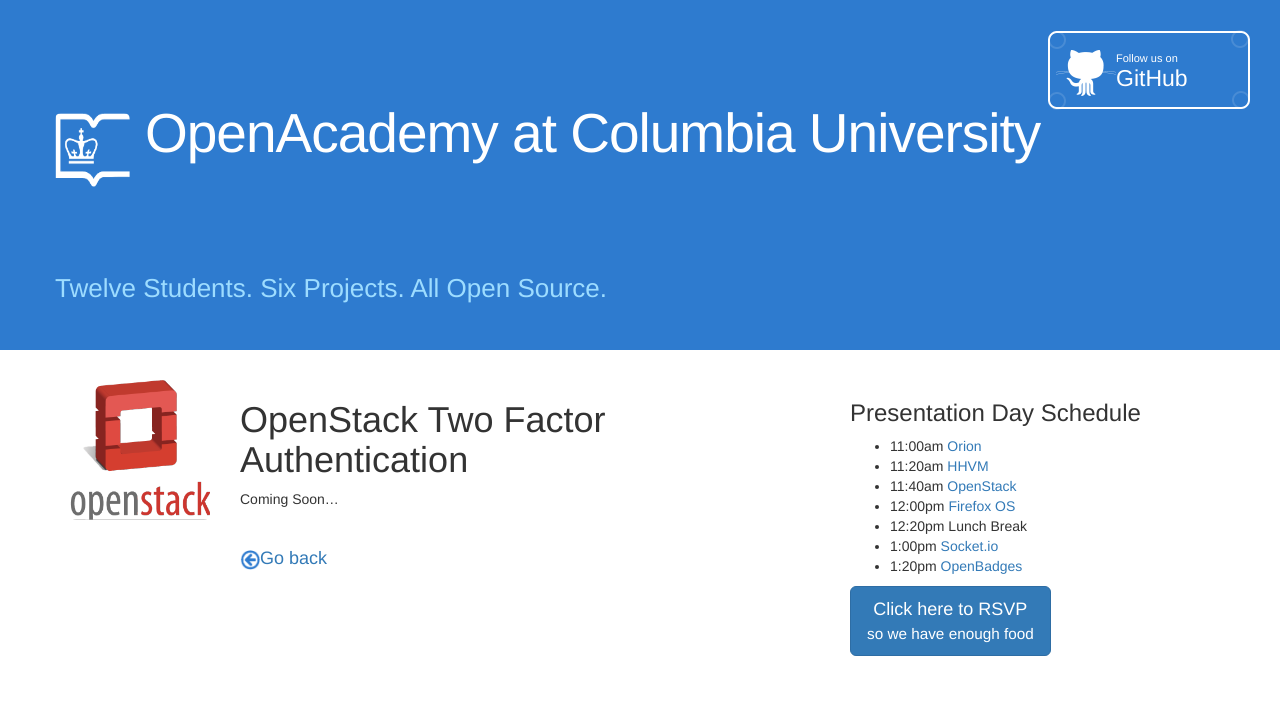
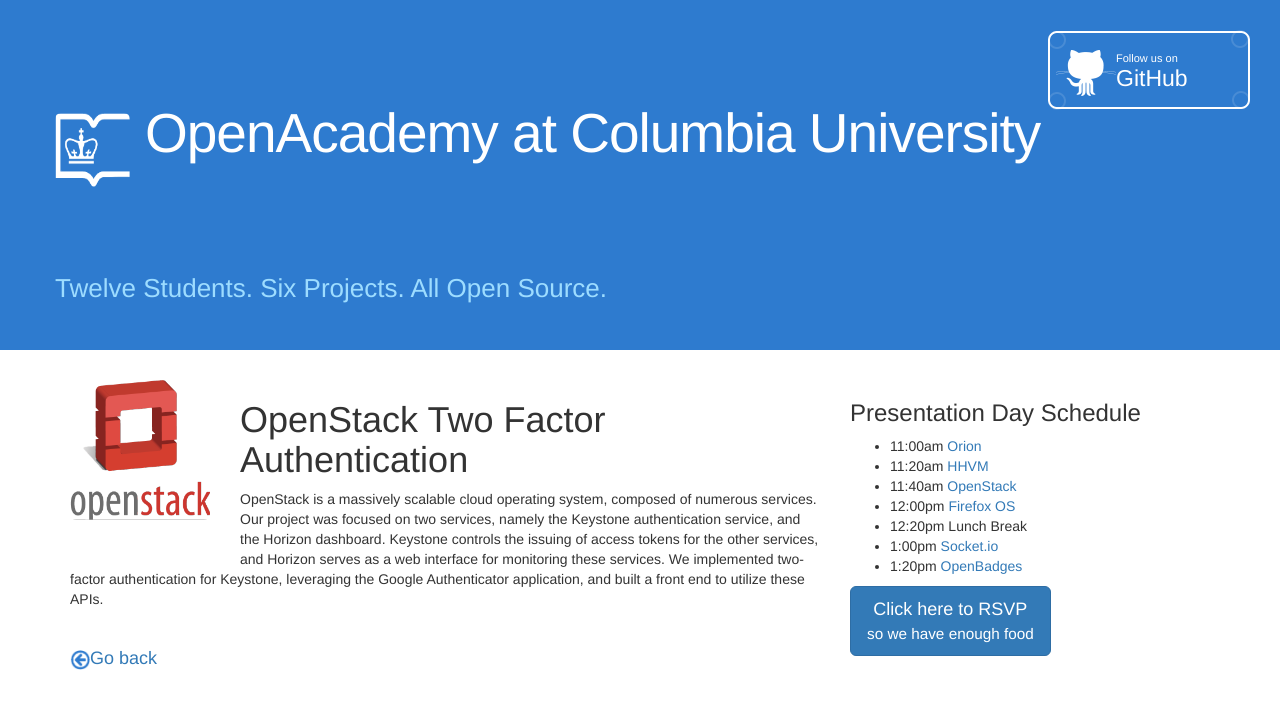
Before and after one commit to Columbia-OpenAcademy/Columbia-OpenAcademy.github.io, a Jekyll site: the page built from openstack.md, in a window 1280 px wide. Shown: the top 709 px of the page. Built offline with Jekyll 4.4.1, drawn with Linux system fonts in a browser that asks for light colours; nearby versions of some CDN libraries; Markdown is read by kramdown in place of the engine named in the settings.

Commit message:
Openstack description.

```diff
--- a/openstack.md
+++ b/openstack.md
@@ -5,4 +5,4 @@
 contributors: Tim Paine
 logo: images/openstack-logo.png
 ---
-Coming Soon...
+OpenStack is a massively scalable cloud operating system, composed of numerous services. Our project was focused on two services, namely the Keystone authentication service, and the Horizon dashboard. Keystone controls the issuing of access tokens for the other services, and Horizon serves as a web interface for monitoring these services. We implemented two-factor authentication for Keystone, leveraging the Google Authenticator application, and built a front end to utilize these APIs.
```
